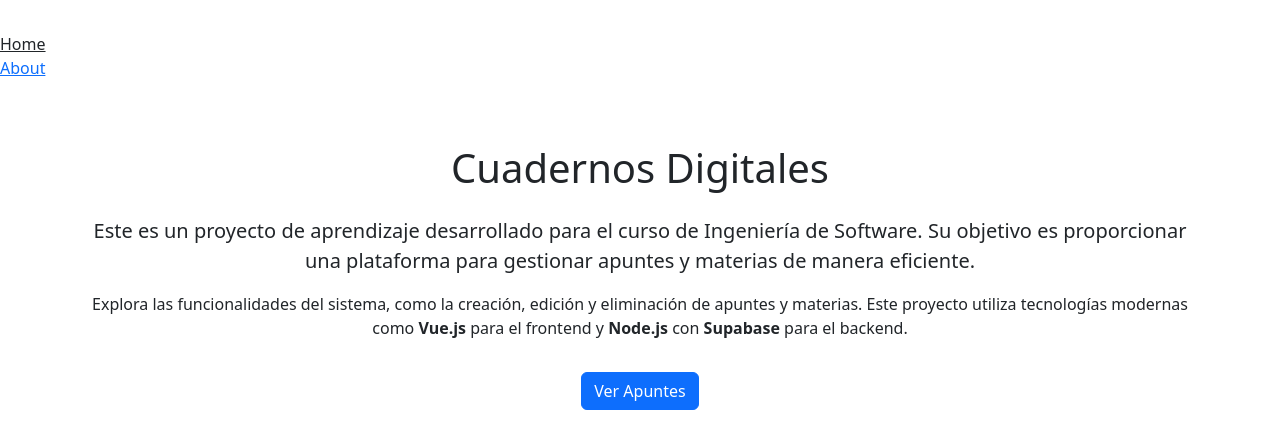
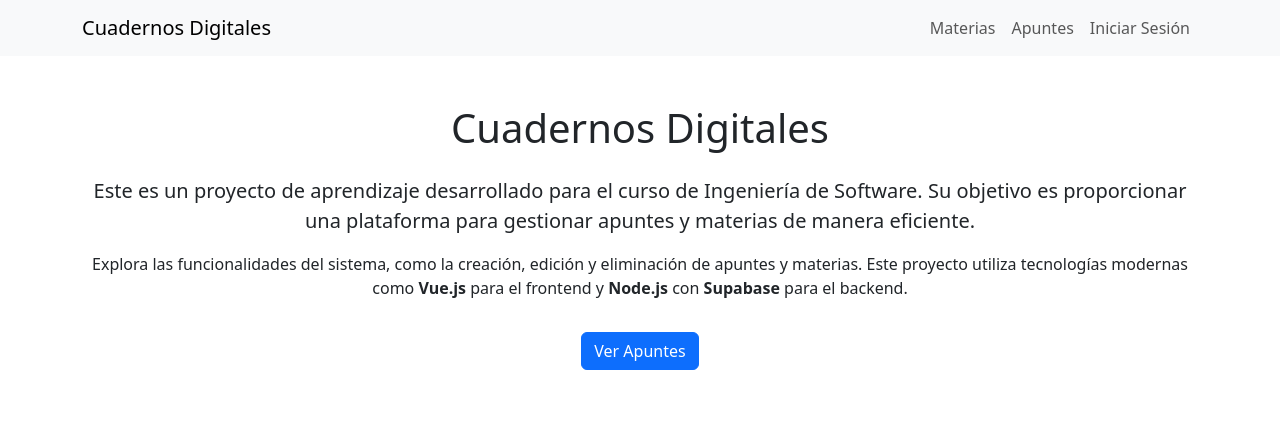
Before and after one commit to LEICC-IngSoftware/cuadernos-digitales, a Vue app in the folder frontend/: page / in a window 1280 px wide. Shown: the top 448 px of the page. Built offline with nearby package versions, Linux system fonts and the light colour scheme.

Commit message:
Agregar autenticación y navegación condicional en la barra de navegación

```diff
--- a/frontend/src/App.vue
+++ b/frontend/src/App.vue
@@ -1,80 +1,75 @@
 <script setup>
-import { RouterLink, RouterView } from 'vue-router'
+import { RouterLink, RouterView } from 'vue-router';
+import { ref } from 'vue';
+import axios from './axios';
+import { useRouter } from 'vue-router';
+
+const isAuthenticated = ref(false);
+const router = useRouter();
+
+// Verificar si el usuario está autenticado al cargar la aplicación
+const checkAuth = async () => {
+  const token = localStorage.getItem('authToken');
+  isAuthenticated.value = !!token;
+};
+
+checkAuth();
+
+// Cerrar sesión
+const logout = async () => {
+  try {
+    await axios.post('/auth/logout');
+    localStorage.removeItem('authToken');
+    isAuthenticated.value = false;
+    router.push('/login');
+  } catch (error) {
+    console.error('Error al cerrar sesión:', error);
+  }
+};
 </script>
 
 <template>
   <header>
-    <div class="wrapper">
-      <nav>
-        <RouterLink to="/">Home</RouterLink>
-        <RouterLink to="/about">About</RouterLink>
-      </nav>
-    </div>
+    <nav class="navbar navbar-expand-lg navbar-light bg-light">
+      <div class="container">
+        <RouterLink to="/" class="navbar-brand">Cuadernos Digitales</RouterLink>
+        <button
+          class="navbar-toggler"
+          type="button"
+          data-bs-toggle="collapse"
+          data-bs-target="#navbarNav"
+          aria-controls="navbarNav"
+          aria-expanded="false"
+          aria-label="Toggle navigation"
+        >
+          <span class="navbar-toggler-icon"></span>
+        </button>
+        <div class="collapse navbar-collapse" id="navbarNav">
+          <ul class="navbar-nav ms-auto">
+            <li class="nav-item">
+              <RouterLink to="/materias" class="nav-link">Materias</RouterLink>
+            </li>
+            <li class="nav-item">
+              <RouterLink to="/apuntes" class="nav-link">Apuntes</RouterLink>
+            </li>
+            <li class="nav-item" v-if="isAuthenticated">
+              <RouterLink to="/profile" class="nav-link">Perfil</RouterLink>
+            </li>
+            <li class="nav-item" v-if="!isAuthenticated">
+              <RouterLink to="/login" class="nav-link">Iniciar Sesión</RouterLink>
+            </li>
+            <li class="nav-item" v-if="isAuthenticated">
+              <button @click="logout" class="btn btn-link nav-link">Cerrar Sesión</button>
+            </li>
+          </ul>
+        </div>
+      </div>
+    </nav>
   </header>
 
   <RouterView />
 </template>
 
 <style scoped>
-header {
-  line-height: 1.5;
-  max-height: 100vh;
-}
-
-.logo {
-  display: block;
-  margin: 0 auto 2rem;
-}
-
-nav {
-  width: 100%;
-  font-size: 12px;
-  text-align: center;
-  margin-top: 2rem;
-}
-
-nav a.router-link-exact-active {
-  color: var(--color-text);
-}
-
-nav a.router-link-exact-active:hover {
-  background-color: transparent;
-}
-
-nav a {
-  display: inline-block;
-  padding: 0 1rem;
-  border-left: 1px solid var(--color-border);
-}
-
-nav a:first-of-type {
-  border: 0;
-}
-
-@media (min-width: 1024px) {
-  header {
-    display: flex;
-    place-items: center;
-    padding-right: calc(var(--section-gap) / 2);
-  }
-
-  .logo {
-    margin: 0 2rem 0 0;
-  }
-
-  header .wrapper {
-    display: flex;
-    place-items: flex-start;
-    flex-wrap: wrap;
-  }
-
-  nav {
-    text-align: left;
-    margin-left: -1rem;
-    font-size: 1rem;
-
-    padding: 1rem 0;
-    margin-top: 1rem;
-  }
-}
+/* Puedes agregar estilos personalizados aquí si es necesario */
 </style>
```
